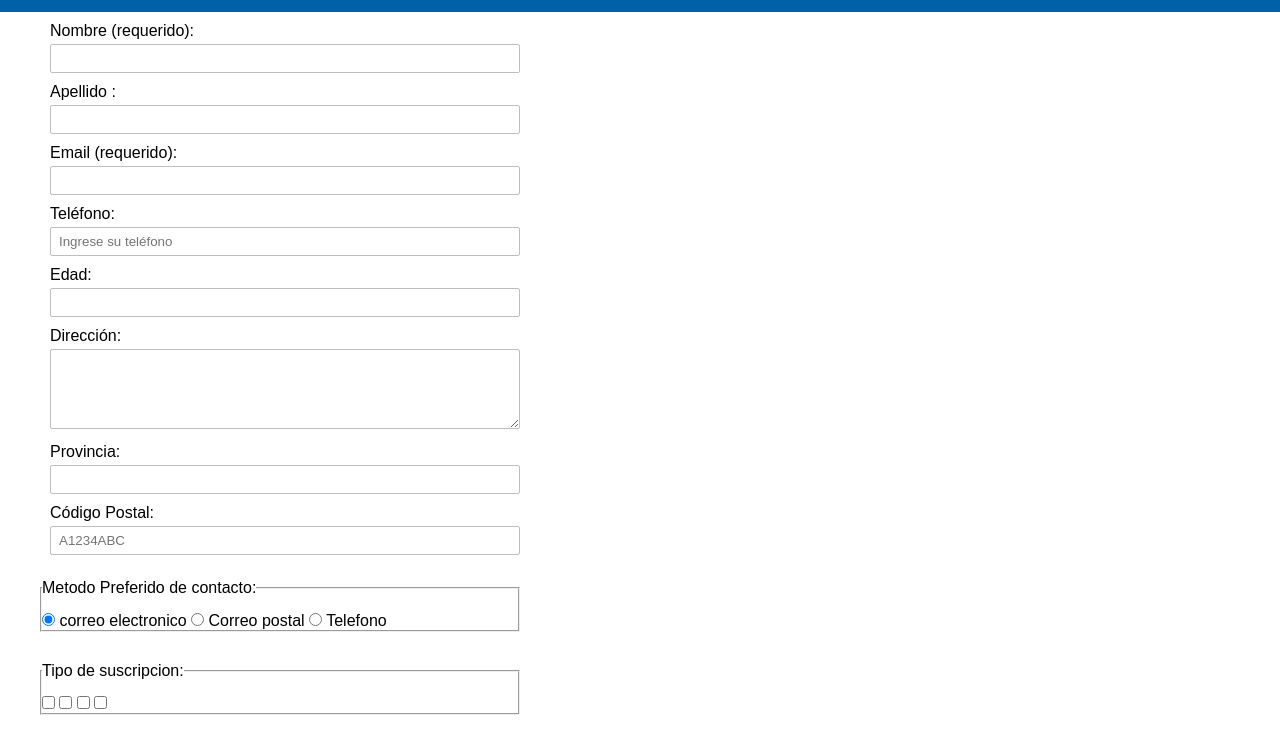
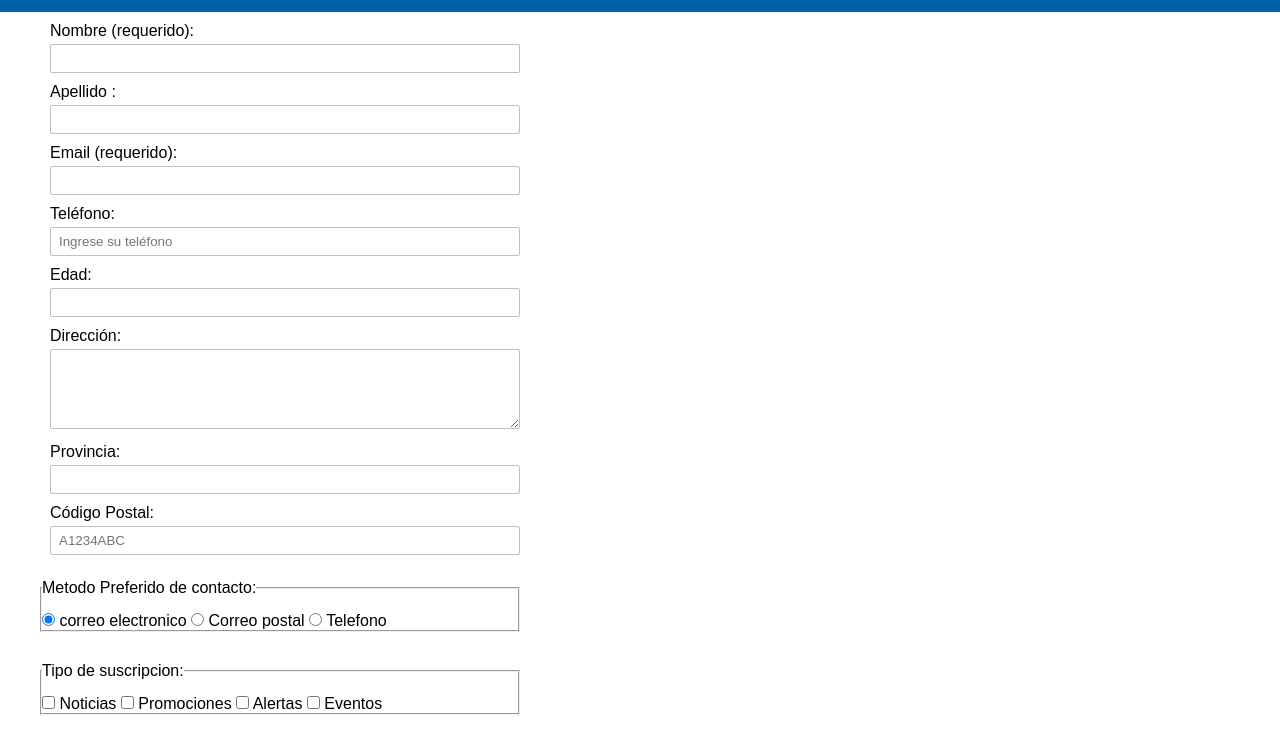
Before and after one commit to Ramireybas/Ramireybas-ramireybas2.github.io, a plain HTML site: page contacto.html in a window 1280 px wide. Shown: the part 65-800 px from the top of the page. Drawn offline with Linux system fonts and the light colour scheme.

Commit message:
Fix HTML structure and improve form elements

```diff
--- a/contacto.html
+++ b/contacto.html
@@ -59,10 +59,14 @@
             <form>
                 <fieldset id="tipo_suscripcion">
                 <legend>Tipo de suscripcion:</legend>
-                    <input type="checkbox" name="suscripciones[]" value="noticias">
-                    <input type="checkbox" name="suscripciones[]" value="promociones">
-                    <input type="checkbox" name="suscripciones[]" value="alertas">
-                    <input type="checkbox" name="suscripciones[]" value="eventos">
+                    <input type="checkbox" id="noticias" name="suscripciones[]" value="noticias">
+                    <label for="noticias">Noticias</label>
+                    <input type="checkbox" id="promociones" name="suscripciones[]" value="promociones">
+                    <label for="promociones">Promociones</label>
+                    <input type="checkbox" id="alertas" name="suscripciones[]" value="alertas">
+                    <label for="alertas">Alertas</label>
+                    <input type="checkbox" id="eventos" name="suscripciones[]" value="eventos">
+                    <label for="eventos">Eventos</label>
 
                 </fieldset>
                 <button type="submit">Cargar</button>
```
